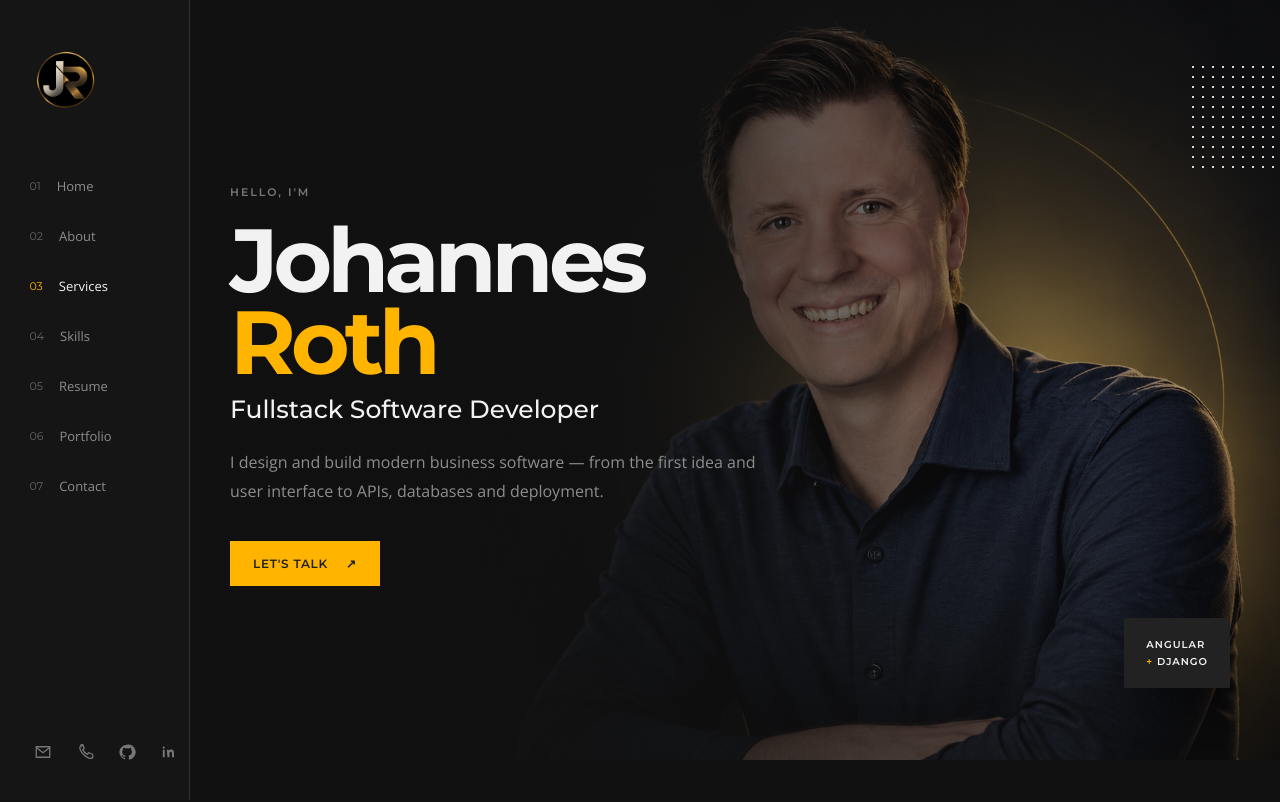
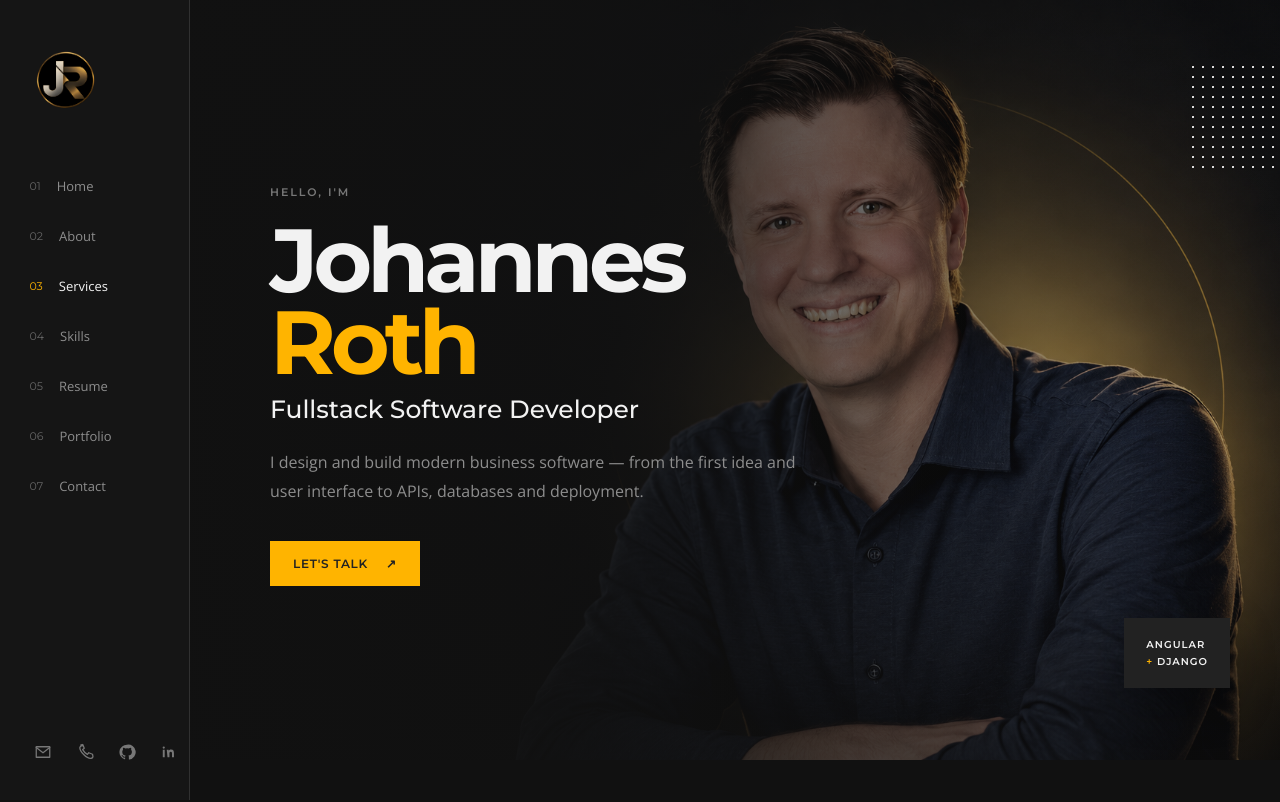
Before and after one commit to jorohx84/personal_portfolio_website, an Angular app: page / in a window 1280 px wide. Shown: the top 802 px of the page. Built offline with nearby package versions, Linux system fonts and the light colour scheme.

Commit message:
Increase hero copy left margin

```diff
--- a/src/styles.scss
+++ b/src/styles.scss
@@ -761,8 +761,8 @@ a {
     }
 
     .hero-copy {
-        width: calc(100% - 80px);
-        margin-left: 40px;
+        width: calc(100% - 160px);
+        margin-left: 80px;
         margin-right: 40px
     }
 }
```
